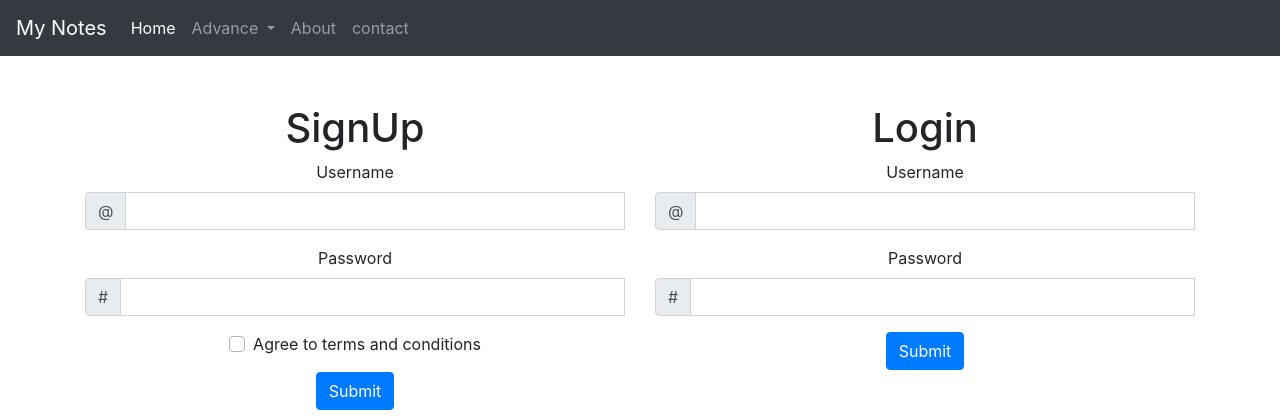
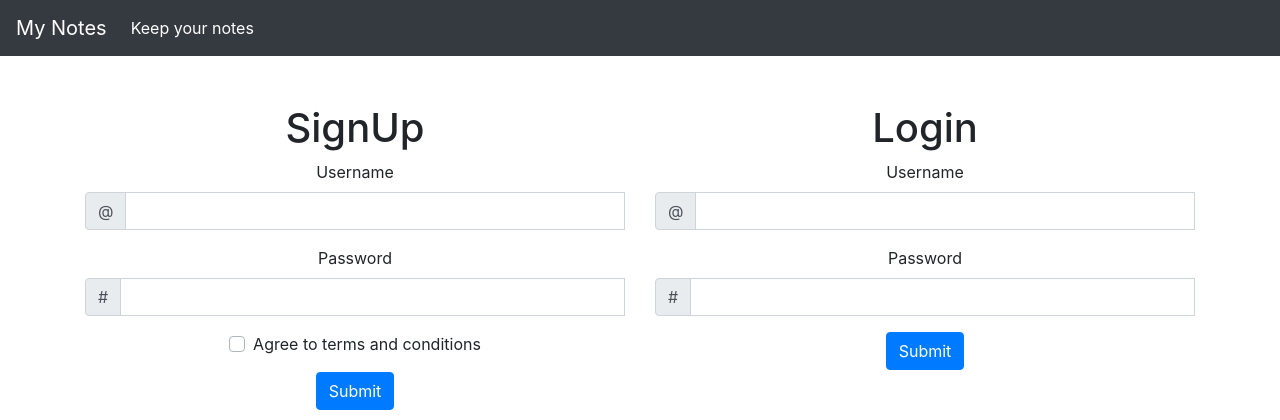
Before and after one commit to urmil89/keep-notes, a PHP site: page /index.php in a window 1280 px wide. Shown: the top 420 px of the page. Run offline with PHP 8.4, Linux system fonts and the light colour scheme; some libraries are stand-ins or nearby versions.

Commit message:
change on header

```diff
--- a/header.php
+++ b/header.php
@@ -26,24 +26,7 @@ session_start();
         <div class="collapse navbar-collapse" id="navbarSupportedContent">
             <ul class="navbar-nav mr-auto">
                 <li class="nav-item active">
-                    <a class="nav-link" href="#">Home <span class="sr-only">(current)</span></a>
-                </li>
-                <li class="nav-item dropdown">
-                    <a class="nav-link dropdown-toggle" href="#" id="navbarDropdown" role="button" data-toggle="dropdown" aria-haspopup="true" aria-expanded="false">
-                        Advance
-                    </a>
-                    <div class="dropdown-menu" aria-labelledby="navbarDropdown">
-                        <a class="dropdown-item" href="#">GO to Premium</a>
-                        <a class="dropdown-item" href="#">Cool Features</a>
-                        <div class="dropdown-divider"></div>
-                        <a class="dropdown-item" href="#">Our Projects</a>
-                    </div>
-                </li>
-                <li class="nav-item">
-                    <a class="nav-link" href="#">About</a>
-                </li>
-                <li class="nav-item">
-                    <a class="nav-link" href="#">contact</a>
+                    <a class="nav-link" href="#">Keep your notes <span class="sr-only">(current)</span></a>
                 </li>
             </ul>
             <ul class="navbar-nav">
```
